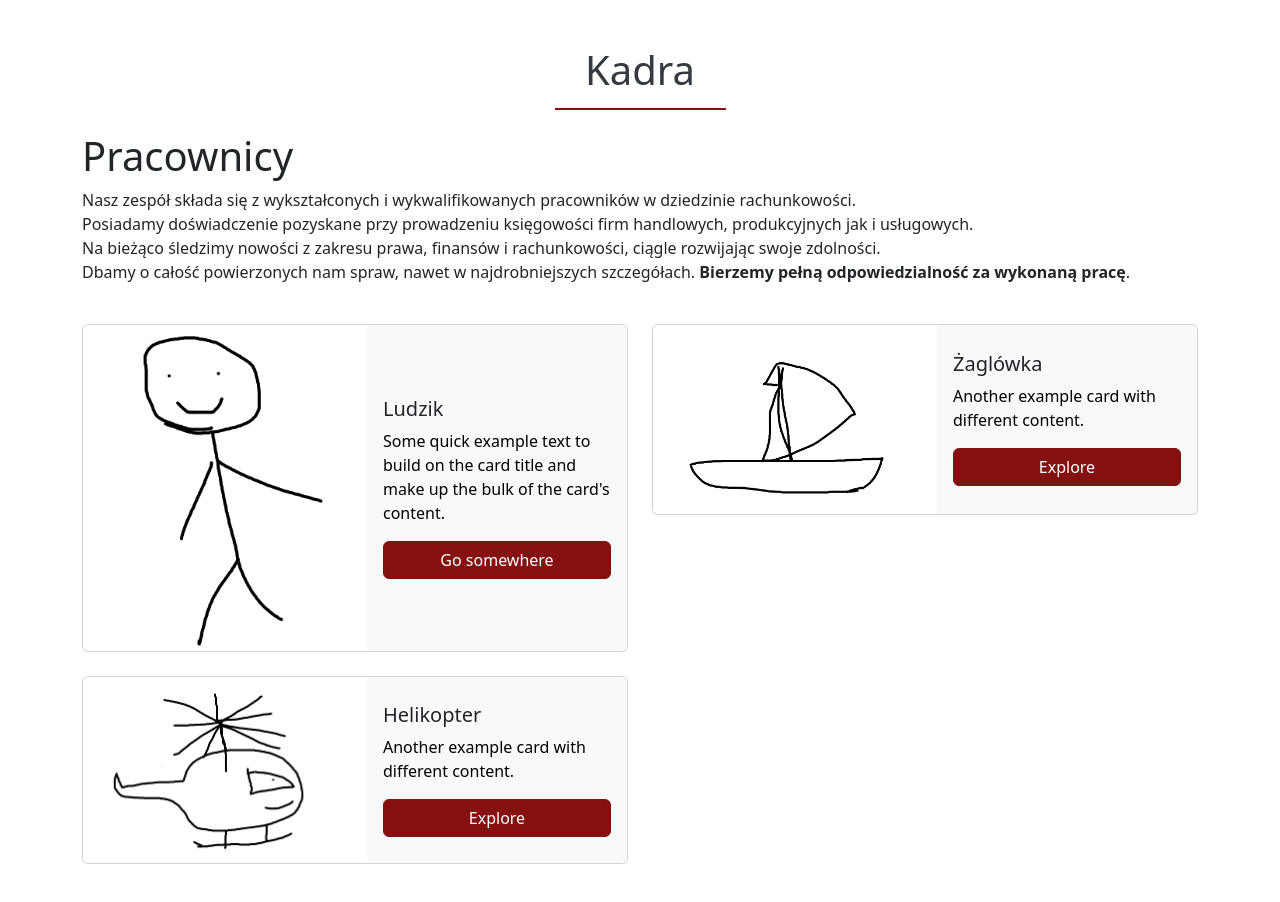
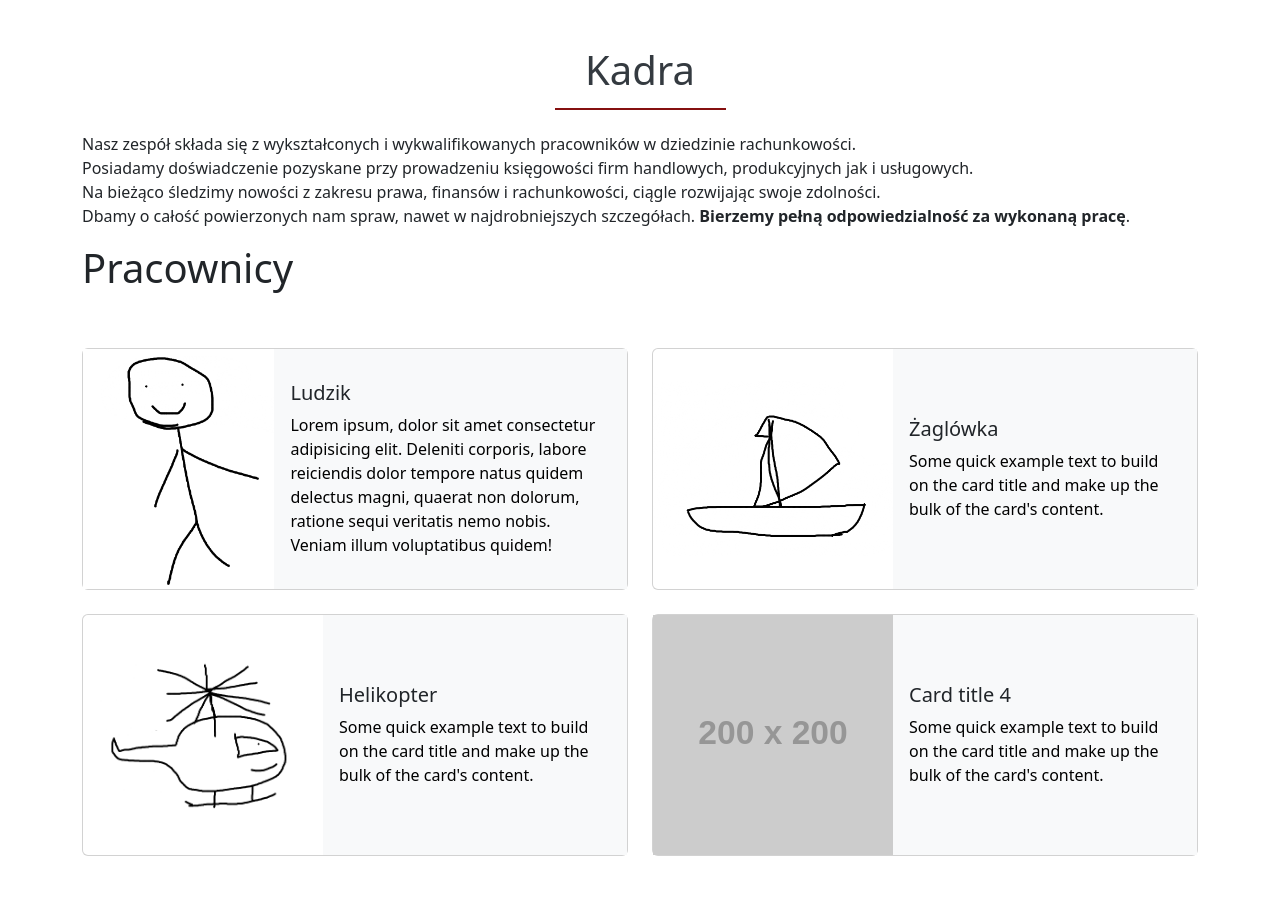
Before and after one commit to Kusmir/stronka, a website: page index.html in a window 1280 px wide. Shown: the part 1580-2482 px from the top of the page. Before the commit the page ends 2444 px from the top, so only its background shows below. Drawn offline with nearby package versions, Linux system fonts and the light colour scheme; placeholder pictures from the web are drawn by us.

Commit message:
adjust cards scaling

```diff
--- a/index.html
+++ b/index.html
@@ -130,16 +130,51 @@
           <div class="section-header"data-aos="fade-bottom" data-aos-duration="1000" data-aos-once="true">Kadra</div>
         </div>
         <div class="row">
-          <h1>Pracownicy</h1>
           <p>
             Nasz zespół składa się z wykształconych i wykwalifikowanych pracowników w dziedzinie rachunkowości. <br>
 Posiadamy doświadczenie pozyskane przy prowadzeniu księgowości firm handlowych, produkcyjnych jak i usługowych. <br>
 Na bieżąco śledzimy nowości z zakresu prawa, finansów i rachunkowości, ciągle rozwijając swoje zdolności. <br>
 Dbamy o całość powierzonych nam spraw, nawet w najdrobniejszych szczegółach. <b>Bierzemy pełną odpowiedzialność za wykonaną pracę</b>.
           </p>
-          <div class="container">
-            <div class="row" id="staffContainer">
-              <!-- Cards of staff members will be generetead by js script. -->
+          <h1>Pracownicy</h1>
+          <div class="container my-5">
+            <div class="row row-cols-1 row-cols-lg-2 g-4">
+                <div class="col">
+                    <div class="card h-100 flex-row">
+                        <img src="img/ludzik.png" class="card-img-left" alt="Image 1">
+                        <div class="card-body card-description">
+                            <h5 class="card-title">Ludzik</h5>
+                            <p class="card-text">Lorem ipsum, dolor sit amet consectetur adipisicing elit. Deleniti corporis, labore reiciendis dolor tempore natus quidem delectus magni, quaerat non dolorum, ratione sequi veritatis nemo nobis. Veniam illum voluptatibus quidem!</p>
+                        </div>
+                    </div>
+                </div>
+                <div class="col">
+                    <div class="card h-100 flex-row">
+                        <img src="img/zaglowka.png" class="card-img-left" alt="Image 2">
+                        <div class="card-body">
+                            <h5 class="card-title">Żaglówka</h5>
+                            <p class="card-text">Some quick example text to build on the card title and make up the bulk of the card's content.</p>
+                        </div>
+                    </div>
+                </div>
+                <div class="col">
+                    <div class="card h-100 flex-row">
+                        <img src="img/helikopter.png" class="card-img-left" alt="Image 3">
+                        <div class="card-body">
+                            <h5 class="card-title">Helikopter</h5>
+                            <p class="card-text">Some quick example text to build on the card title and make up the bulk of the card's content.</p>
+                        </div>
+                    </div>
+                </div>
+                <div class="col">
+                    <div class="card h-100 flex-row">
+                        <img src="https://via.placeholder.com/200" class="card-img-left" alt="Image 4">
+                        <div class="card-body">
+                            <h5 class="card-title">Card title 4</h5>
+                            <p class="card-text">Some quick example text to build on the card title and make up the bulk of the card's content.</p>
+                        </div>
+                    </div>
+                </div>
             </div>
           </div>
         </div>
@@ -151,7 +186,6 @@ Dbamy o całość powierzonych nam spraw, nawet w najdrobniejszych szczegółach
     <script src="https://cdn.jsdelivr.net/npm/bootstrap@5.3.0/dist/js/bootstrap.min.js"></script>
     <script src="https://unpkg.com/aos@2.3.1/dist/aos.js"></script>
     <script src="https://code.jquery.com/jquery-3.6.1.min.js" integrity="sha256-o88AwQnZB+VDvE9tvIXrMQaPlFFSUTR+nldQm1LuPXQ=" crossorigin="anonymous"></script>
-    <script src="js/staff.js"></script>
 
     <script>
       AOS.init();
--- a/js/staff.js
+++ b/js/staff.js
@@ -1,20 +1,20 @@
 const cardsData = [
     {
-      imgSrc: 'img/ludzik.png',
+      imgSrc: '',//'img/ludzik.png',
       title: 'Ludzik',
       text: 'Some quick example text to build on the card title and make up the bulk of the card\'s content.',
       buttonUrl: '#',
       buttonText: 'Go somewhere'
     },
     {
-      imgSrc: 'img/zaglowka.png',
+      imgSrc: '',//'img/zaglowka.png',
       title: 'Żaglówka',
       text: 'Another example card with different content.',
       buttonUrl: '#',
       buttonText: 'Explore'
     },
     {
-      imgSrc: 'img/helikopter.png',
+      imgSrc: '',//'img/helikopter.png',
       title: 'Helikopter',
       text: 'Another example card with different content.',
       buttonUrl: '#',
@@ -26,20 +26,14 @@ const cardsData = [
   function createStaffCard(cardData) {
     // Create elements
     let card = document.createElement('div');
-    card.className = 'col-md-6';
+    card.className = 'col-lg-6';
     card.innerHTML = `
-      <div class="card h-70 fixed-height-card mt-4">
-        <div class="row no-gutters">
-          <div class="col-6">
-            <img src="${cardData.imgSrc}" alt="Image" class="img-fluid">
-          </div>
-          <div class="col-6">
-            <div class="card-body">
-              <h5 class="card-title">${cardData.title}</h5>
-              <p class="card-text">${cardData.text}</p>
-              <a href="${cardData.buttonUrl}" class="btn btn-primary">${cardData.buttonText}</a>
-            </div>
-          </div>
+      <div class="card-img-left h-100">
+        <img src="${cardData.imgSrc}" alt="Image" class="img-fluid">
+        <div class="card-body h-100 flex-grow-1">
+          <h5 class="card-title">${cardData.title}</h5>
+          <p class="card-text">${cardData.text}</p>
+          <a href="${cardData.buttonUrl}" class="btn btn-primary">${cardData.buttonText}</a>
         </div>
       </div>
     `;
@@ -48,10 +42,27 @@ const cardsData = [
 
   function renderStaffCards() {
     const cardContainer = document.getElementById('staffContainer');
-    cardsData.forEach(cardData => {
+
+    function createNewRow() {
+      let row = document.createElement('div');
+      row.className = 'row d-flex';
+      row.innerHTML = '';
+      cardContainer.appendChild(row);
+      return row;
+    }
+
+    var row = createNewRow();
+    let spaceLeft = 2;
+    for (const cardData of cardsData) {
+      if (spaceLeft == 0) {
+        row = createNewRow();
+        spaceLeft = 2;
+      }
+
       let cardElement = createStaffCard(cardData);
-      cardContainer.appendChild(cardElement);
-    });
+      row.appendChild(cardElement);
+      spaceLeft -= 1;
+    }
   }
 
   renderStaffCards();
--- a/style.scss
+++ b/style.scss
@@ -128,27 +128,26 @@ $theme-colors: map-merge($theme-colors, $theme-colors);
 
 .card {
     display: flex;
-    flex-direction: column;
-    height: 100%;
-    position: relative;
-    overflow: hidden;
-    border: 1px solid #dee2e6;
-    transition: border-color 0.3s ease-in-out;
+    flex-direction: row;
+    height: 30vh;
+
+    img {
+        width: 30vh;
+        height: 30vh;
+        object-fit: contain;
+    }
 }
 .card:hover {
     border-color: $primary;
 }
-.card-img-top {
+.card-body{
     flex: 1;
-    object-fit: contain;
-    max-height: 300px;
-    width: 100%;
-}
-.card-body {
-    flex: 0 0 auto;
+    display: flex;
+    flex-direction: column;
+    justify-content: center;
     background-color: #f8f9fa;
-    padding: 1rem;
     transition: background-color 0.3s ease-in-out;
+    overflow-y: auto;
 }
 .card:hover .card-body {
     background-color: $secondary;
@@ -157,36 +156,5 @@ $theme-colors: map-merge($theme-colors, $theme-colors);
     color: black;
 }
 
-.img-container {
-    height: 20rem;
-    overflow: hidden;
-}
-
-.img-container img {
-    height: 100%;
-    object-fit: contain;
-    transition: transform 0.3s ease-in-out;
-}
-
-.img-container:hover img {
-    transform: scale(1.1);
-}
-
-.fixed-height-card {
-    height: 20rem;
-    display: flex;
-    flex-direction: column;
-
-    .row {
-        flex: 1;
-    }
-
-    .card-body {
-        display: flex;
-        flex-direction: column;
-        justify-content: center;
-        height: 100%;
-    }
-}
 
 @import "node_modules/bootstrap/scss/bootstrap";
```
Also changed, not shown: css/style.css, 1 other file.
